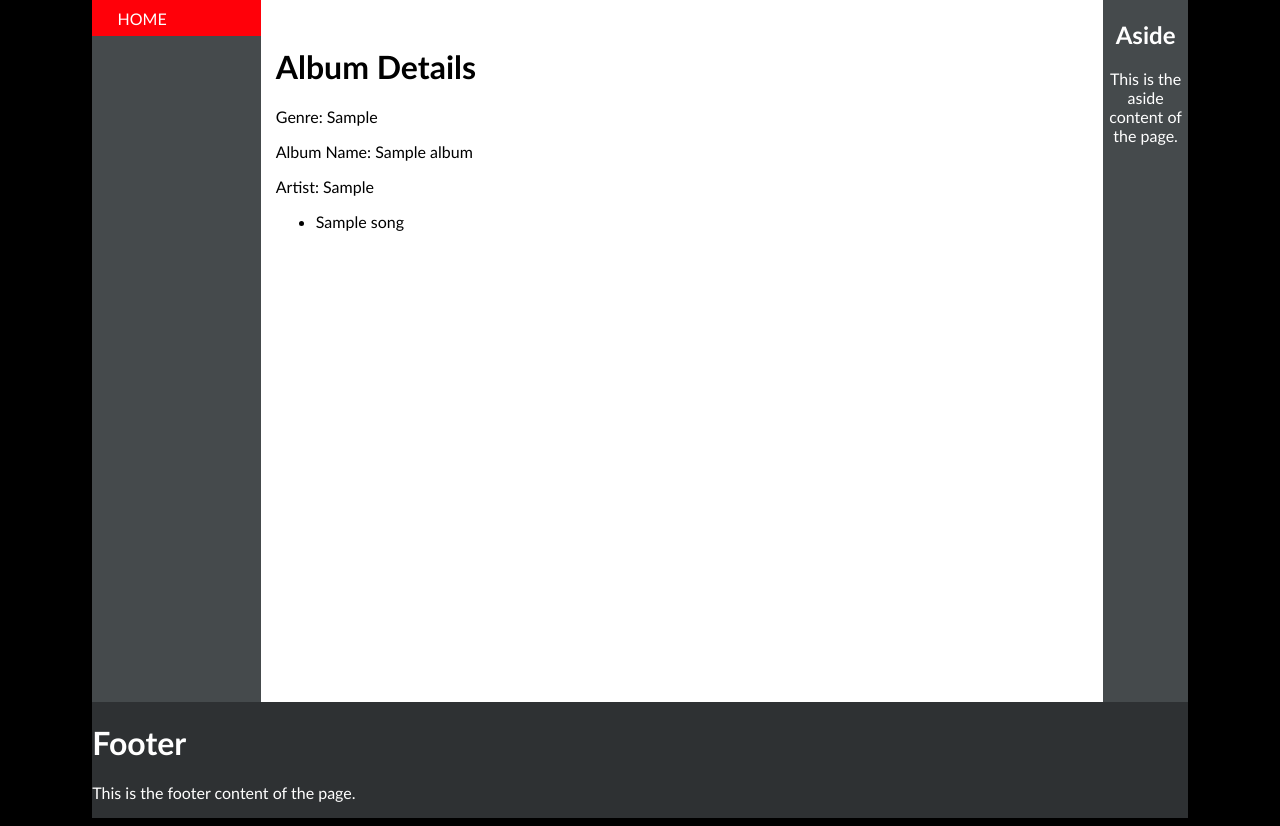
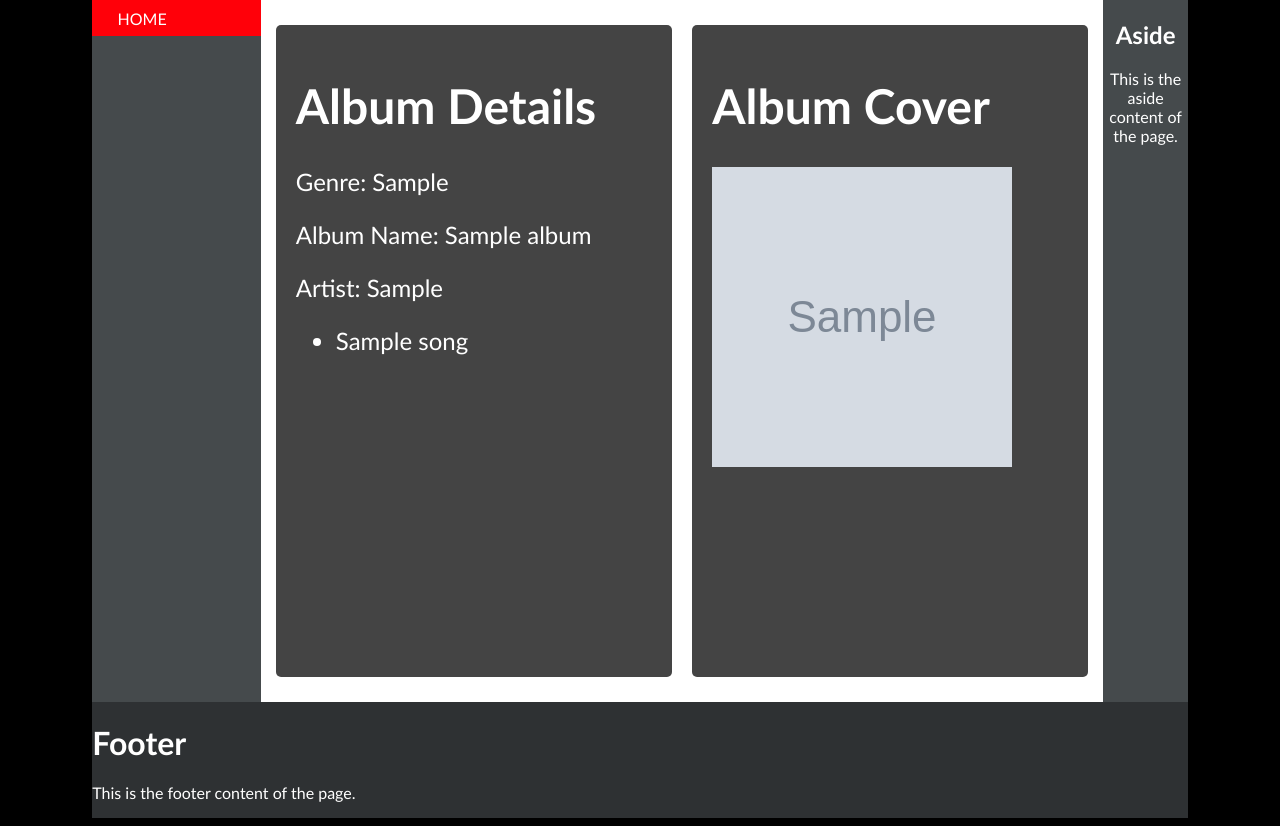
Before and after one commit to matt2ology/django-thenewboston, a Django app: page /music/1/ in a window 1280 px wide. Shown: the part 183-1009 px from the top of the page. Run offline with Django 4.2, Linux system fonts and the light colour scheme; tables that the repository leaves empty hold one stand-in row (values such as "Sample post"); grey boxes marked "Sample" are stand-in pictures.

Commit message:
Formatted details (left) and album cover (right)

```diff
--- a/website/music/templates/music/detail.html
+++ b/website/music/templates/music/detail.html
@@ -137,7 +137,8 @@
         <a href="{% url 'index' %}" class="active">HOME</a>
       </ul>
     </nav>
-    <main>
+    <main class="main-grid">
+      <div class="box">
         <h1>Album Details</h1>
         <p>Genre: {{ album.genre }}</p>
         <p>Album Name: {{ album.album_title }}</p>
@@ -147,6 +148,15 @@
           <li> {{ song.song_title }} </li>
           {% endfor %}
         </ul>
+      </div>
+      <div class="box">
+        <h1>Album Cover</h1>
+        {% if album.album_logo_file %}
+        <img src="{{ album.album_logo_file }}" alt="Album Cover" width="300" height="300">
+        {% else %}
+        <img src="{{ album.album_logo_url }}" alt="Album Cover Not Found" width="300" height="300">
+        {% endif %}
+      </div>
     </main>
     <aside>
       <h1>Aside</h1>
```
Lines whose indentation alone changed are shown as unchanged.
